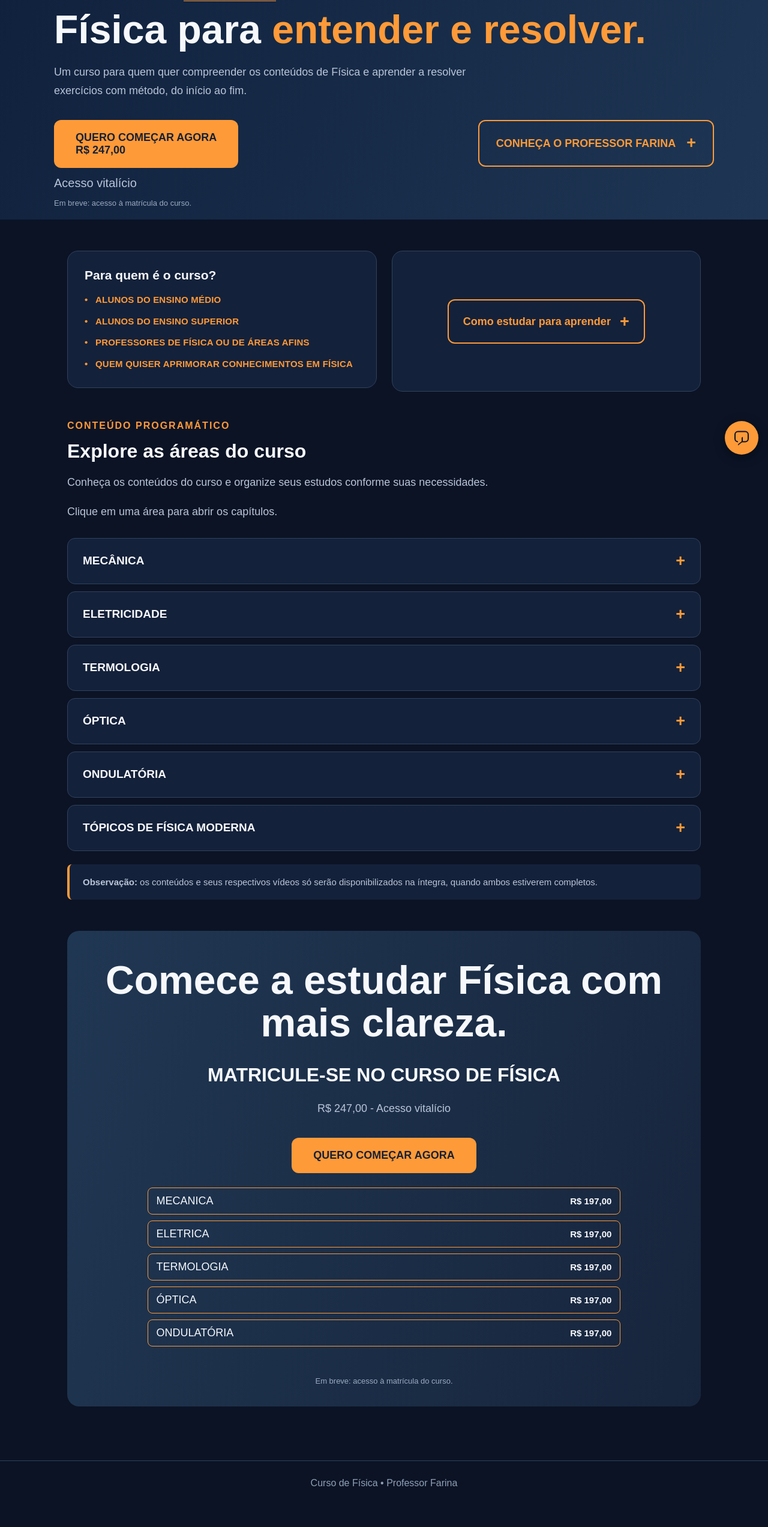
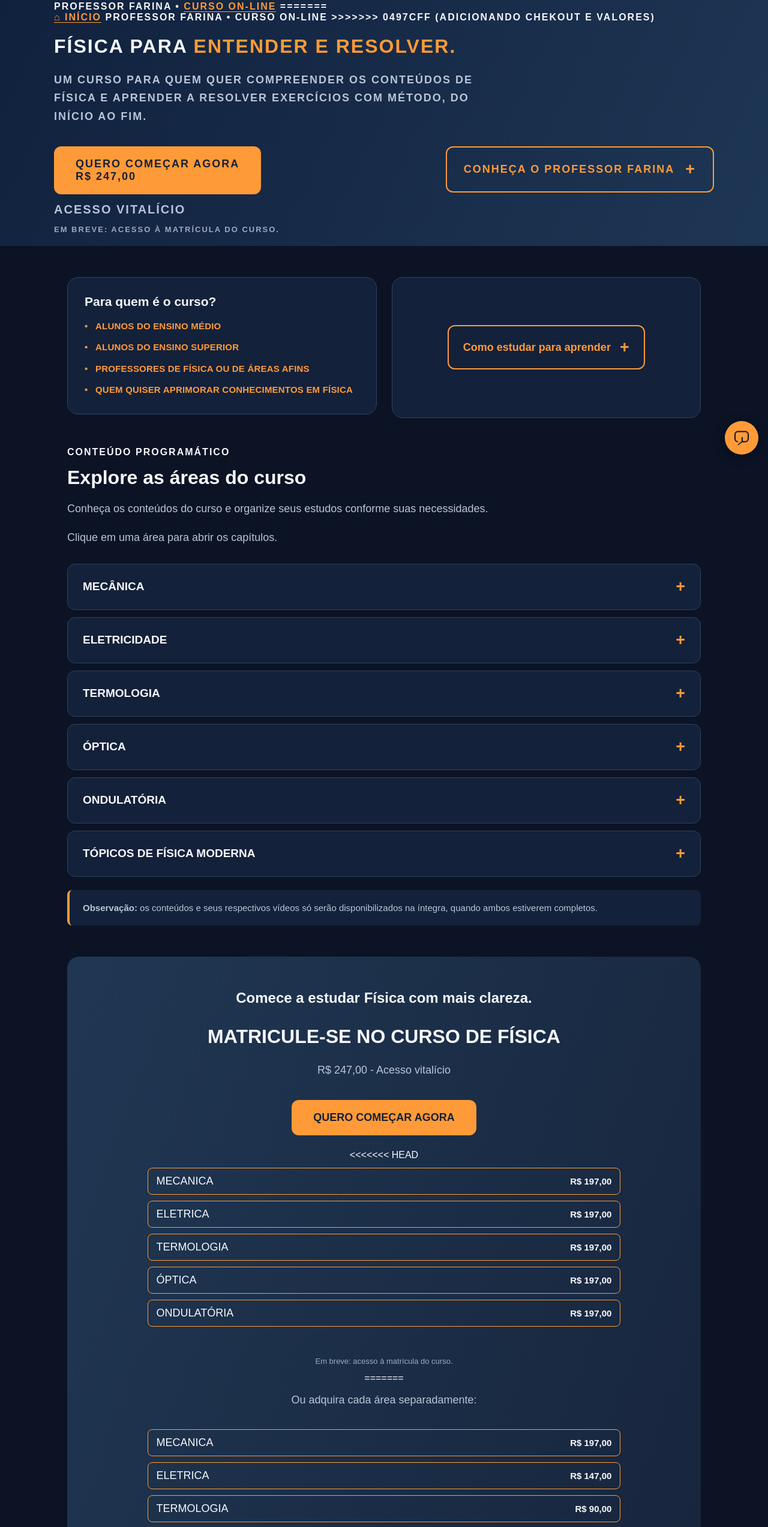
Before and after one commit to AllanRicksr/Farina-Cursos, a plain HTML site: page Curso-Fisica/Fisica.html in a window 1280 px wide. Shown: the part 26-2572 px from the top of the page at 60% size. Before the commit the page ends 2536 px from the top, so only its background shows below. Drawn offline with Linux system fonts and the light colour scheme.

Commit message:
Adicionando chekout e valores

```diff
--- a/Curso-Calculo/Style/style.css
+++ b/Curso-Calculo/Style/style.css
@@ -34,6 +34,27 @@ header {
   background: linear-gradient(120deg,#11213a,#203b5a);
   padding: 24px max(5%,calc((100% - 1100px)/2)) 64px;
 }
+<<<<<<< HEAD
+=======
+.home-button {
+  display: inline-flex;
+  align-items: center;
+  min-height: 40px;
+  margin: 0;
+  padding: 8px 14px;
+  border: 1px solid var(--orange);
+  border-radius: 8px;
+  color: var(--orange);
+  font-weight: 700;
+  font-size: 14px;
+  letter-spacing: 0;
+  text-transform: none;
+  text-decoration: none;
+}
+.home-button:hover,.home-button:focus-visible {
+  background: rgba(255,154,56,.1);
+}
+>>>>>>> 0497cff (Adicionando chekout e valores)
 main {
   max-width: 1100px;
   margin: 0 auto;
@@ -42,6 +63,13 @@ main {
 
 /* Títulos, rótulos e tipografia dos parágrafos. */
 .eyebrow {
+<<<<<<< HEAD
+=======
+  display: flex;
+  align-items: center;
+  flex-wrap: wrap;
+  gap: 12px;
+>>>>>>> 0497cff (Adicionando chekout e valores)
   color: var(--orange);
   text-transform: uppercase;
   letter-spacing: .12em;
--- a/Curso-Fisica/Fisica.html
+++ b/Curso-Fisica/Fisica.html
@@ -15,7 +15,13 @@
 <body>
   <!-- Abre a página com o título, a descrição e os botões principais. -->
   <header>
+<<<<<<< HEAD
     <div class="eyebrow">Professor Farina • <a href="C:\Users\user\Desktop\Site de cursos\index.html">Curso on-line</a>
+=======
+    <div class="eyebrow">
+      <a class="home-button" href="../index.html" aria-label="Voltar à página inicial">⌂ Início</a>
+      <span>Professor Farina • Curso on-line</span>
+>>>>>>> 0497cff (Adicionando chekout e valores)
     </div>
     <h1>Física para <span class="accent">entender e resolver.</span></h1>
     <p>Um curso para quem quer compreender os conteúdos de Física e aprender a resolver exercícios com método, do início
@@ -193,6 +199,7 @@
       <p class="sub">R$ 247,00 - Acesso vitalício</p>
       <a class="btn" id="btn-venda" href="https://pay.kiwify.com.br/oQsUOIK">QUERO COMEÇAR AGORA<br></a>
       <!-- Substitua o texto e o href de cada link pelas informações e destinos desejados. -->
+<<<<<<< HEAD
       <div class="cta-extra-info">
         <a class="cta-info-slot" href="#">MECANICA <h1>R$ 197,00</h1></a>
         <a class="cta-info-slot" href="#">ELETRICA <h1>R$ 197,00</h1></a>
@@ -202,6 +209,17 @@
       </div>
 
       <div class="note">Em breve: acesso à matrícula do curso.</div>
+=======
+       <p class="sub">Ou adquira cada área separadamente:</p>
+      <div class="cta-extra-info">
+        <a class="cta-info-slot" href="https://pay.kiwify.com.br/feAamzj">MECANICA <h1>R$ 197,00</h1></a>
+        <a class="cta-info-slot" href="https://pay.kiwify.com.br/HCntZHy">ELETRICA <h1>R$ 147,00</h1></a>
+        <a class="cta-info-slot" href="https://pay.kiwify.com.br/YFMUDNG">TERMOLOGIA <h1>R$ 90,00</h1></a>
+        <a class="cta-info-slot" href="https://pay.kiwify.com.br/7pLpCoh">ÓPTICA <h1>R$ 72,00</h1></a>
+        <a class="cta-info-slot" href="https://pay.kiwify.com.br/IgkLCaa">ONDULATÓRIA <h1>R$ 62,00</h1></a>
+      </div>
+
+>>>>>>> 0497cff (Adicionando chekout e valores)
     </section>
   </main>
   <!-- Identifica o curso e o professor no rodapé. -->
--- a/Curso-Fisica/Style/style.css
+++ b/Curso-Fisica/Style/style.css
@@ -35,6 +35,27 @@ header a {
   text-decoration: none;
   border-bottom: 1px solid var(--orange);
 }
+<<<<<<< HEAD
+=======
+.home-button {
+  display: inline-flex;
+  align-items: center;
+  min-height: 40px;
+  margin: 0;
+  padding: 8px 14px;
+  border: 1px solid var(--orange);
+  border-radius: 8px;
+  color: var(--orange);
+  font-weight: 700;
+  font-size: 14px;
+  letter-spacing: 0;
+  text-transform: none;
+  text-decoration: none;
+}
+.home-button:hover,.home-button:focus-visible {
+  background: #ff9a3814;
+}
+>>>>>>> 0497cff (Adicionando chekout e valores)
 
 /* Ajusta o tamanho do título à largura da tela, dentro de limites definidos. */
 h1 {
@@ -45,6 +66,13 @@ h1 {
 
 /* Destaca em laranja os rótulos acima dos títulos. */
 .eyebrow {
+<<<<<<< HEAD
+=======
+  display: flex;
+  align-items: center;
+  flex-wrap: wrap;
+  gap: 12px;
+>>>>>>> 0497cff (Adicionando chekout e valores)
   color: var(--orange);
   font-weight: 800;
   letter-spacing: 2px;
```
Also changed, not shown: Curso-Calculo/calculo.html (+14 -0 lines).
